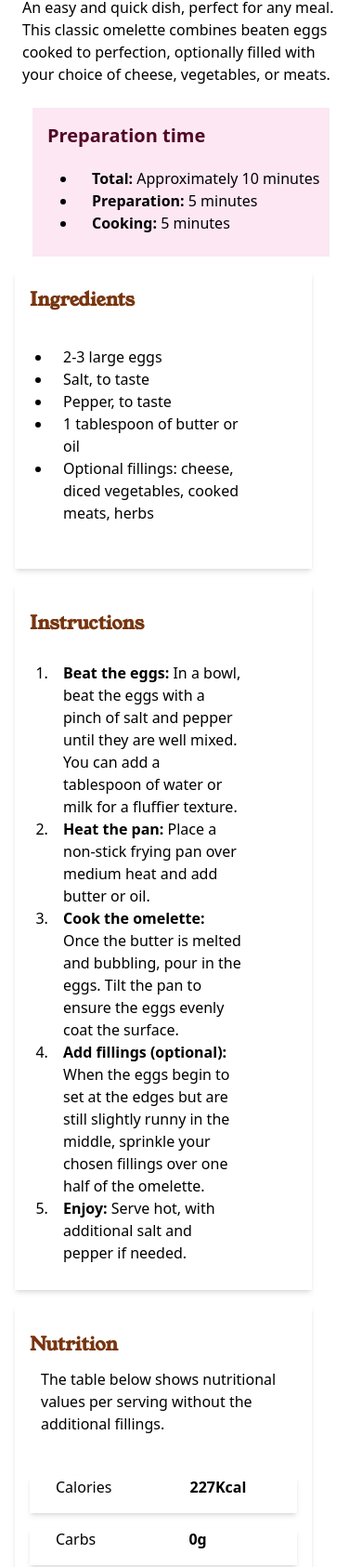
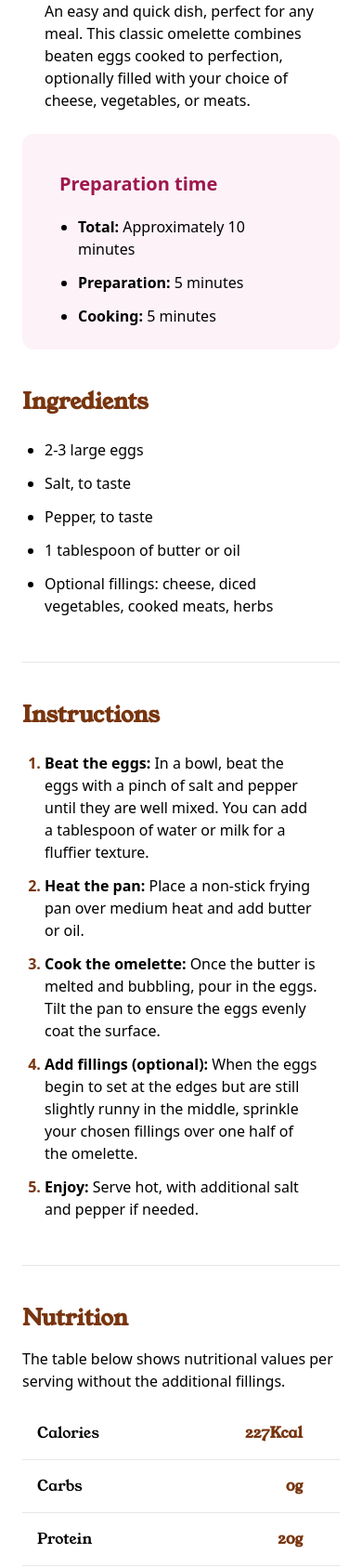
Before and after one commit to emdamartt/FrontEnd-Mentor, a website: page src/index.html in a window 390 px wide. Shown: the part 314-2000 px from the top of the page at 93% size. Drawn offline with Linux system fonts and the light colour scheme.

Commit message:
Diseño responsive

```diff
--- a/package.json
+++ b/package.json
@@ -4,7 +4,8 @@
   "description": "![Design preview for the Recipe page coding challenge](./design/desktop-preview.jpg)",
   "main": "index.js",
   "scripts": {
-    "test": "echo \"Error: no test specified\" && exit 1"
+    "test": "echo \"Error: no test specified\" && exit 1",
+    "scanTailwind": "npx tailwindcss -i ./src/input.css -o ./src/output.css --watch"
   },
   "author": "",
   "license": "ISC",
--- a/src/index.html
+++ b/src/index.html
@@ -5,7 +5,7 @@
   <meta name="viewport" content="width=device-width, initial-scale=1.0">
 
   <!--Link Favicon-->
-  <link rel="icon" type="image/png" sizes="32x32" href="./assets/images/favicon-32x32.png">
+  <link rel="icon" type="image/png" sizes="32x32" href="../assets/images/favicon-32x32.png">
 
   <!--Links Google Fonts-->
   <link rel="preconnect" href="https://fonts.googleapis.com">
@@ -16,84 +16,87 @@
   <link href="./output.css" rel="stylesheet">
   <title>Frontend Mentor | Recipe page</title>
 </head>
-<body class="text-base">
-    <div>
-      <img src="../assets/images/image-omelette.jpeg" alt="foto" class="w-full">
+<body class="text-base bg-orange-50 w-full md:py-28">
+  <section class="bg-white max-w-4xl rounded-xl mx-auto md:p-6">
+      <div class="md:p-6">
+          <img src="../assets/images/image-omelette.jpeg" alt="foto" class="w-full md:rounded-xl">
       </div>
-    <main>
+      <main class="p-6">
               <section>
-            <article class="w-100 mt-5 flex text-center justify-center align-center flex-col">
-              <h1 class="text-3xl font-young font-bold">Simple Omelette</h1>
-              <h1 class="text-3xl font-young font-bold">Recipe</h1>
-            </article>
-            <article>
-                <p class="text-base m-6 pt-4"> An easy and quick dish, perfect for any meal. This classic omelette combines beaten
+                  <article class="text-left p-6">
+                      <h1 class="text-3xl font-young font-bold">Simple Omelette Recipe</h1>
+                      <p class="text-base pt-4"> An easy and quick dish, perfect for any meal. This classic omelette combines beaten
                           eggs cooked to perfection, optionally filled with your choice of cheese, vegetables,
                           or meats.
                       </p>
                   </article>
               </section>
-        <section class="w-100">
-            <div class="bg-pink-100 w-80 h-42 m-auto flex flex-col" >
-                <h3 class="text-pink-950 h-8 font-bold text-xl m-4">Preparation time</h3>
-                <ul class="list-disc pl-12 mb-6">
-                    <li class="pl-4"><strong class="text-base">Total: </strong>Approximately 10 minutes</li>
-                    <li class="pl-4"><strong class="text-base">Preparation: </strong>5 minutes</p></li>
-                    <li class="pl-4"><strong class="text-base">Cooking: </strong>5 minutes</li>
+              <section class="">
+                    <div class="bg-pink-50 w-full p-6 rounded-xl" >
+                        <h3 class="text-pink-800 h-8 font-bold text-xl m-4">Preparation time</h3>
+                        <ul class="list-disc px-9 space-y-3">
+                            <li class=""><strong class="text-base">Total: </strong>Approximately 10 minutes</li>
+                            <li class=""><strong class="text-base">Preparation: </strong>5 minutes</p></li>
+                            <li class=""><strong class="text-base">Cooking: </strong>5 minutes</li>
                         </ul>
                     </div>
                 </section>
-            <section class="shadow-md w-80 m-4">
-                <article class="w-60 m-4 h-80">
-                    <h2 class="text-amber-900 text-start font-young font-bold text-xl pt-4">Ingredients</h2>
-                    <ul class="list-disc pl-3 m-3 pt-6">
-                        <li class="text-base pl-3">2-3 large eggs</li>
-                        <li class="text-base pl-3">Salt, to taste</li>
-                        <li class="text-base pl-3">Pepper, to taste</li>
-                        <li class="text-base pl-3">1 tablespoon of butter or oil</li>
-                        <li class="text-base pl-3">Optional fillings: cheese, diced vegetables, cooked meats, herbs</li>
+                  <section class="border-b py-6">
+                      <article class="">
+                          <h2 class="text-amber-900 text-start font-young font-bold text-2xl pt-4">Ingredients</h2>
+                          <ul class="list-disc p-6 space-y-3">
+                              <li class="text-base">2-3 large eggs</li>
+                              <li class="text-base">Salt, to taste</li>
+                              <li class="text-base">Pepper, to taste</li>
+                              <li class="text-base">1 tablespoon of butter or oil</li>
+                              <li class="text-base">Optional fillings: cheese, diced vegetables, cooked meats, herbs</li>
                           </ul>
                       </article>
                   </section>
-            <section class="shadow-md w-80 m-4 pt-3">
-              <article class="w-60 m-4 h-90 pb-4">
-                  <h2 class="text-amber-900 text-start font-young font-bold text-xl">Instructions</h2>
-                  <ol class="list-decimal pl-3 m-3 pt-4">
-                      <li class="pl-3"><strong class="text-base">Beat the eggs: </strong> In a bowl, beat the eggs with a pinch of salt and pepper until they are well mixed.
-                          You can add a tablespoon of water or milk for a fluffier texture.</li>
-                      <li class="pl-3"><strong class="text-base">Heat the pan: </strong>Place a non-stick frying pan over medium heat and add butter or oil.</li>
-                      <li class="pl-3"><strong class="text-base">Cook the omelette: </strong>Once the butter is melted and bubbling, pour in the eggs. Tilt the pan to ensure
-                        the eggs evenly coat the surface.</li>
-                      <li class="pl-3"><strong class="text-base">Add fillings (optional): </strong>When the eggs begin to set at the edges but are still slightly runny in the
-                        middle, sprinkle your chosen fillings over one half of the omelette.</li>
-                      <li class="pl-3"><strong class="text-base">Enjoy: </strong>Serve hot, with additional salt and pepper if needed.</li>
+                  <section class="border-b py-6">
+                      <article class="">
+                          <h2 class="text-amber-900 text-start font-young font-bold text-2xl pt-4">Instructions</h2>
+                          <ol class="list-decimal text-amber-900 p-6 space-y-3 font-bold">
+                              <li class=""><p class="text-black font-normal"><strong class="text-base">Beat the eggs: </strong> In a bowl, beat the eggs with a pinch of salt and pepper until they are well mixed.
+                                You can add a tablespoon of water or milk for a fluffier texture.</p></li>
+                              <li class=""><p class="text-black font-normal"><strong class="text-base">Heat the pan: </strong>Place a non-stick frying pan over medium heat and add butter or oil.</p></li>
+                              <li class=""><p class="text-black font-normal"><strong class="text-base">Cook the omelette: </strong>Once the butter is melted and bubbling, pour in the eggs. Tilt the pan to ensure
+                                the eggs evenly coat the surface.</p></li>
+                              <li class=""><p class="text-black font-normal"><strong class="text-base">Add fillings (optional): </strong>When the eggs begin to set at the edges but are still slightly runny in the
+                                middle, sprinkle your chosen fillings over one half of the omelette.</p></li>
+                              <li class=""><p class="text-black font-normal"><strong class="text-base">Enjoy: </strong>Serve hot, with additional salt and pepper if needed.</p></li>
                           </ol>
                       </article>
                   </section>
-            <section class="shadow-md w-80 m-4 pt-3">
-                <article class="w-70 m-4 h-90 pb-4">
-                    <h2 class="text-amber-900 text-start font-young font-bold text-xl">Nutrition</h2>
-                    <p class="text-base m-3">The table below shows nutritional values per serving without the additional fillings.</p>
+                  <section class="pt-6">
+                      <article class="space-y-4">
+                          <h2 class="text-amber-900 text-start font-young font-bold text-2xl pt-4">Nutrition</h2>
+                          <p class="text-base">The table below shows nutritional values per serving without the additional fillings.</p>
                       </article>
-                <div>
-                    <article class="w-70 m-4 h-10 pb-4 shadow-md">
-                      <p class="m-3 text-base pl-4">Calories <span class="text-base font-bold ml-20">227Kcal</span></p>
-                    </article>
-                    <article class="w-70 m-4 h-10 pb-4 shadow-md">
-                      <p class="m-3 text-base pl-4">Carbs <span class="text-base font-bold ml-24">0g</span></p>
-                    </article>
-                    <article class="w-70 m-4 h-10 pb-4 shadow-md">
-                      <p class="m-3 text-base pl-4">Protein <span class="text-base font-bold ml-20">  20g</span></p>
-                    </article>
-                    <article class="w-70 m-4 h-10 pb-4 shadow-md">
-                      <p class="m-3 text-base pl-4">Fat <span class="text-base font-bold ml-28"> 22g</span></p>
-                    </article>
+                      <div class="flex flex-col pt-4">
+                        <div class="border-b">
+                          <div class="max-w-sm pr-6 w-full">
+                            <p class="text-base p-4 flex justify-between font-young font-light">Calories <span class="text-amber-900 text-base font-bold justify-self-center">227Kcal</span></p>
+                          </div>
+                        </div>
+                        <div class="border-b">
+                          <div class="max-w-sm pr-6 w-full">
+                            <p class="text-base p-4 flex justify-between font-young font-light">Carbs <span class="text-amber-900 text-base font-bold justify-self-center">0g</span></p>
+                          </div>
+                        </div>
+                        <div class="border-b">
+                          <div class="max-w-sm pr-6 w-full">
+                            <p class="text-base p-4 flex justify-between font-young font-light">Protein <span class="text-amber-900 text-base font-bold justify-self-center">  20g</span></p>
+                          </div>
+                        </div>
+                        <div class="">
+                          <div class="max-w-sm pr-6 w-full">
+                            <p class="text-base p-4 flex justify-between font-young font-light">Fat <span class="text-amber-900 text-base font-bold justify-self-center"> 22g</span></p>
+                          </div>
+                        </div>
                       </div>
                   </section>
               </main>
-        <div class="attribution container ">
-            <a href="https://www.frontendmentor.io?ref=challenge" target="_blank">Challenge by Frontend Mentor</a>
-            <a href="#">Coded byYour Emanuel Martinez</a>
-        </div>
+          </section>
 </body>
 </html>
```
Also changed, not shown: src/output.css. Lines whose indentation alone changed are shown as unchanged.
